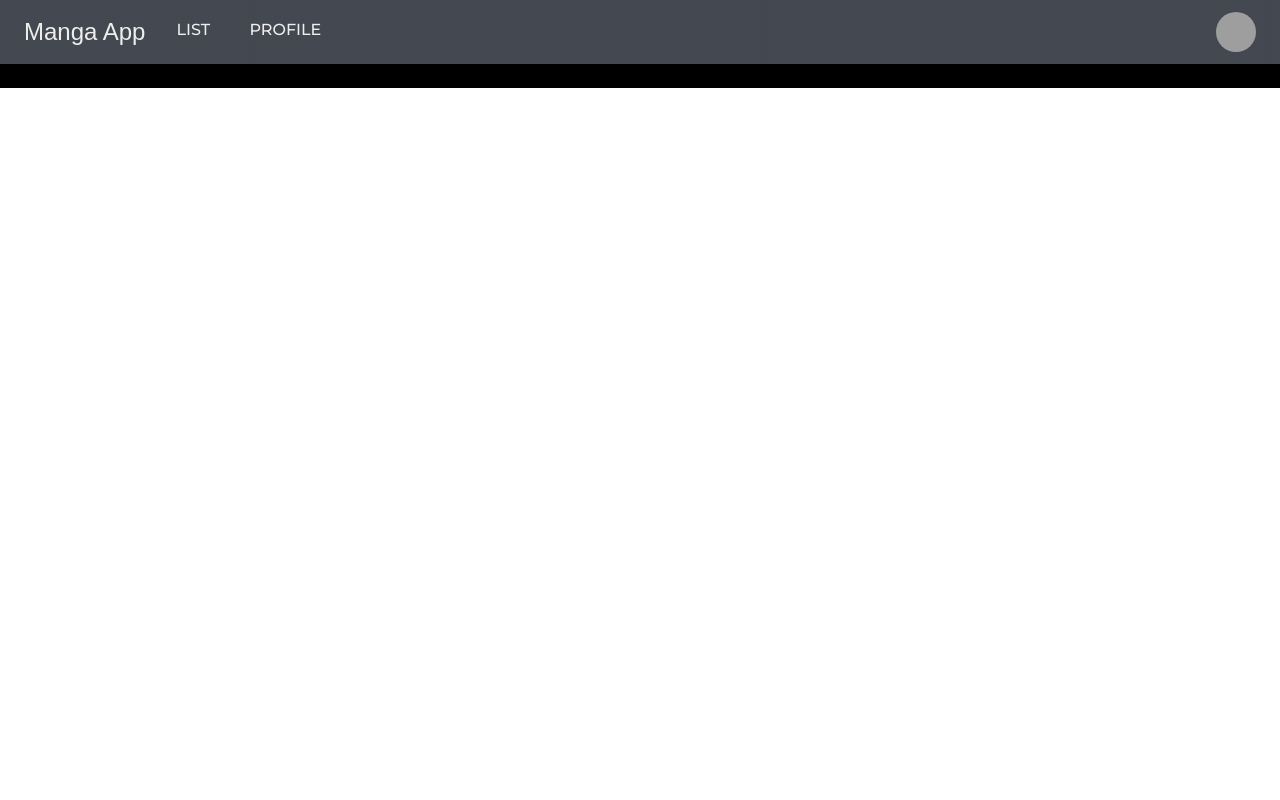
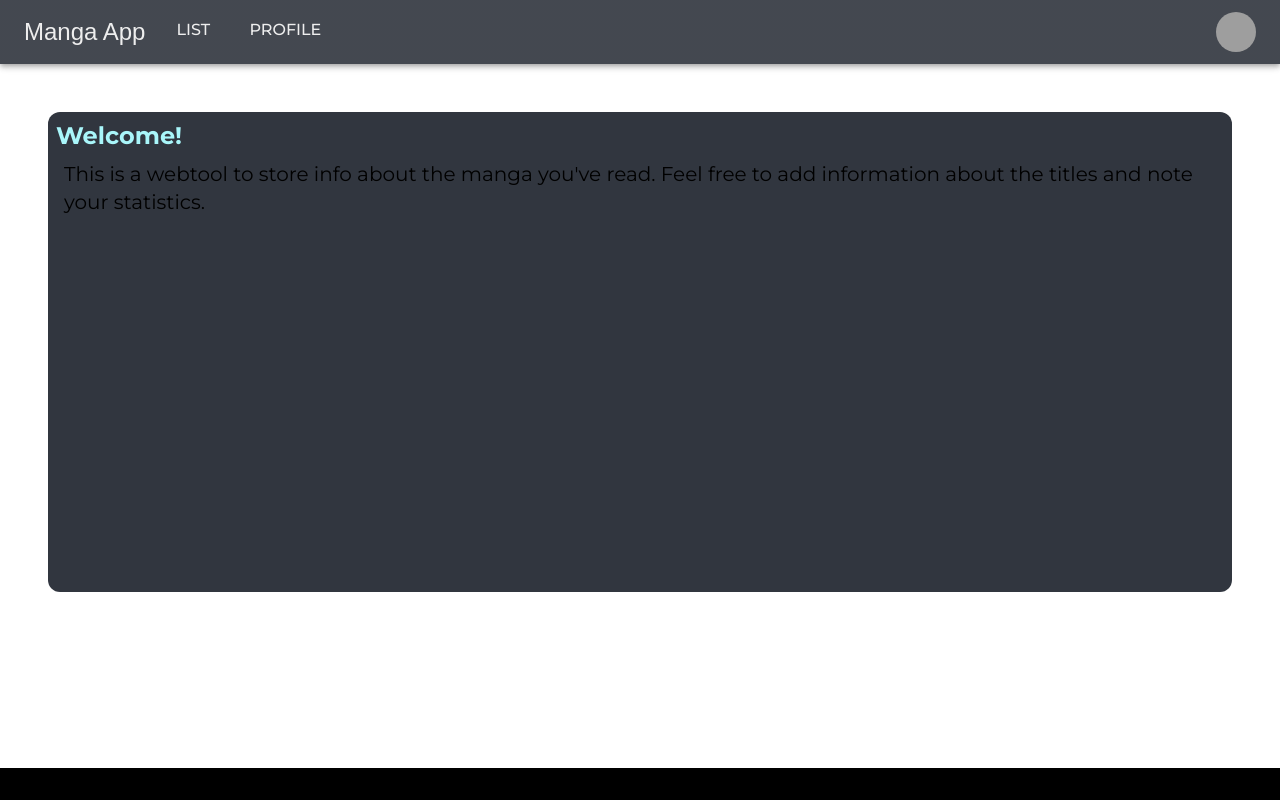
Before and after one commit to lisboa-daniel/mangaapp, a Next.js app: page / in a window 1280 px wide. Built offline with nearby package versions, Linux system fonts and the light colour scheme; grey boxes are pictures that could not be loaded; a web font is replaced by a local one.

Commit message:
feat: footer added

```diff
--- /dev/null
+++ b/src/app/components/footer.tsx
@@ -0,0 +1,16 @@
+import { CircleRounded } from "@mui/icons-material";
+
+
+interface Footerprops {
+    className? : string
+}
+
+export function Footer() {
+    return (
+        <footer className="bg-black flex flex-row items-center justify-center w-full min-h-[32px]">
+            <p className="mr-2">Manga App ® 2025 </p>
+            <CircleRounded className="mr-1" sx={{width: '8px', height: '8px'}}></CircleRounded>
+            <a className="link" href="https://github.com/lisboa-daniel/mangaapp">Github</a>
+        </footer>
+    );
+}
--- a/src/app/globals.css
+++ b/src/app/globals.css
@@ -8,6 +8,19 @@
   --color-foreground: oklch(0.9491 0 0);
   --color-background: oklch(0.2749 0.0188 258.37);
   --color-lightbackground: oklch(0.3317 0.0173 262.26);
+
+  --color-primary: oklch(92.458% 0.07556 200.05);
+  --color-primary-50: oklch(100% 0 none);
+  --color-primary-100: oklch(100% 0 none);
+  --color-primary-200: oklch(100% 0 none);
+  --color-primary-300: oklch(99.105% 0.00844 197.02);
+  --color-primary-400: oklch(95.63% 0.04311 200.02);
+  --color-primary-500: oklch(92.458% 0.07556 200.05);
+  --color-primary-600: oklch(88.697% 0.11103 200.32);
+  --color-primary-700: oklch(86.018% 0.13405 200.32);
+  --color-primary-800: oklch(83.087% 0.14013 201.13);
+  --color-primary-900: oklch(68.664% 0.11549 201.4);
+  --color-primary-950: oklch(61.274% 0.10286 200.73);
 
 }
 
@@ -32,3 +45,21 @@ body {
 #mainbody {
   padding: 8px 2px 2px 8px;
 }
+
+
+.title {
+  font-family: "Montserrat", sans-serif;
+  font-weight: bold;
+  color: var(--color-primary-500);
+}
+
+.link {
+  text-decoration: none;
+
+}
+
+.link:hover {
+  text-decoration: underline;
+  cursor: pointer;
+  color: var(--color-primary-400)
+}
--- a/src/app/layout.tsx
+++ b/src/app/layout.tsx
@@ -7,6 +7,7 @@ import { Navbar } from "./components/navbar";
 
 
 import { createTheme, ThemeOptions, ThemeProvider } from '@mui/material/styles';
+import { Footer } from "./components/footer";
 
 
 
@@ -51,6 +52,7 @@ export default function RootLayout({
         <body>
           <Navbar/>
           {children}
+          <Footer/>
         </body>
       </html>
     </ThemeProvider>
--- a/src/app/list/page.tsx
+++ b/src/app/list/page.tsx
@@ -1,9 +1,17 @@
+import { Divider, TextField } from "@mui/material";
 
 
 export default function List() {
     return (
-      <div className="bg-black w-full">
-            Manga List
-      </div>
+      <main className="w-full flex flex-col  p-12 min-h-[88vh]">
+        <p className="title text-2xl mb-2"> Manga List </p>
+
+        <Divider className="w-full mt-2 mb-2" flexItem orientation="horizontal"/>
+
+
+        <div className="flex flex-row p-2 items-center justify-start">
+          <p className="mr-2">Search</p> <TextField className="h-[20px]"/>
+        </div>
+      </main>
     );
   }
--- a/src/app/page.tsx
+++ b/src/app/page.tsx
@@ -21,10 +21,16 @@ export default function Home() {
 
 
   return (
-    <div className="bg-black w-full">
-          Is this montsserat
+    <main className="w-full flex justify-center p-12 min-h-[88vh]">
+      <div className="w-full max-h-[480px] rounded-xl bg-lightbackground p-2">
+          <p className="title text-2xl"> Welcome! </p>
+
+          <p className="text-xl p-2">
+            This is a webtool to store info about the manga you've read. Feel free to add information about the titles and note your statistics.
+          </p>
+      </div>
 
 
-    </div>
+    </main>
   );
 }
```
